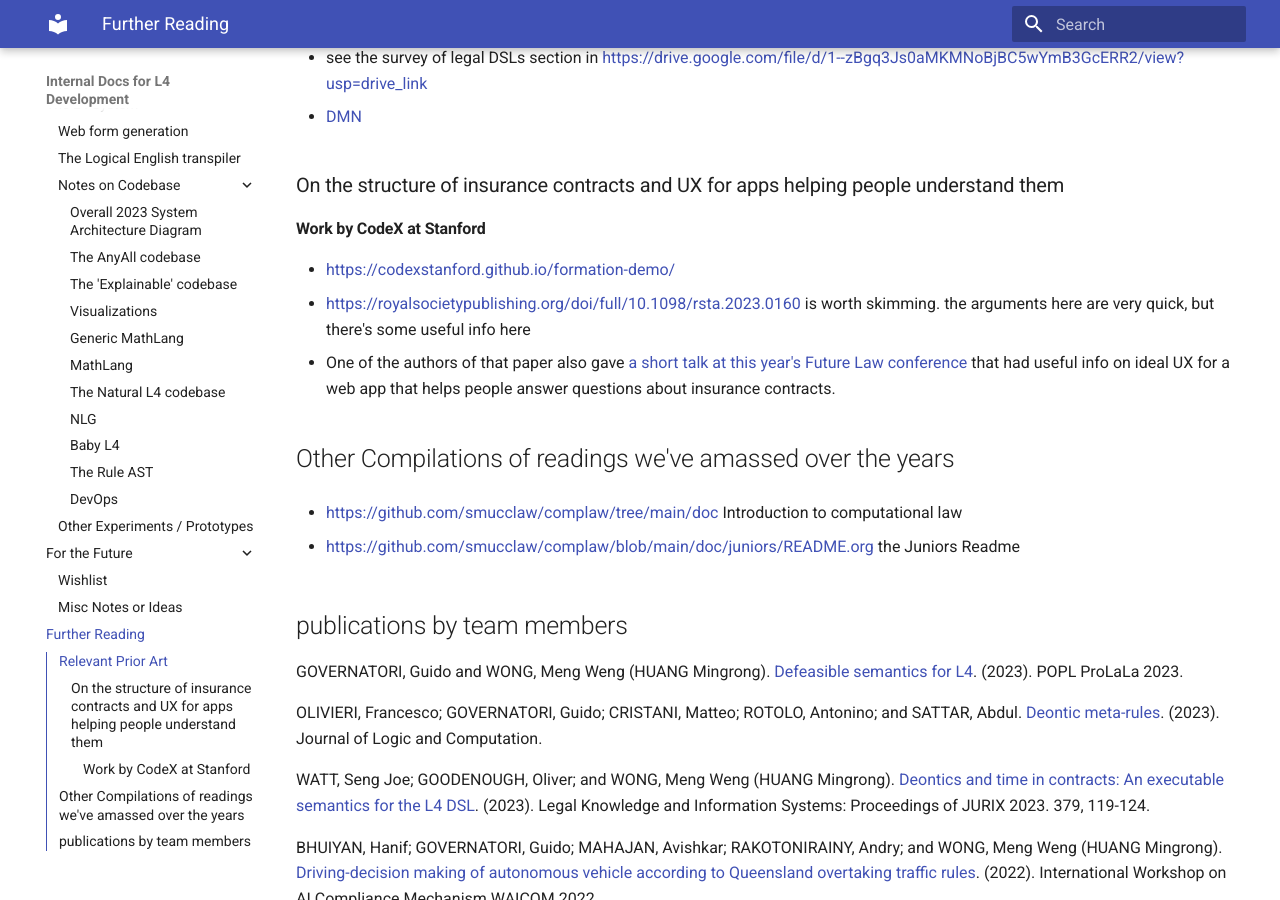
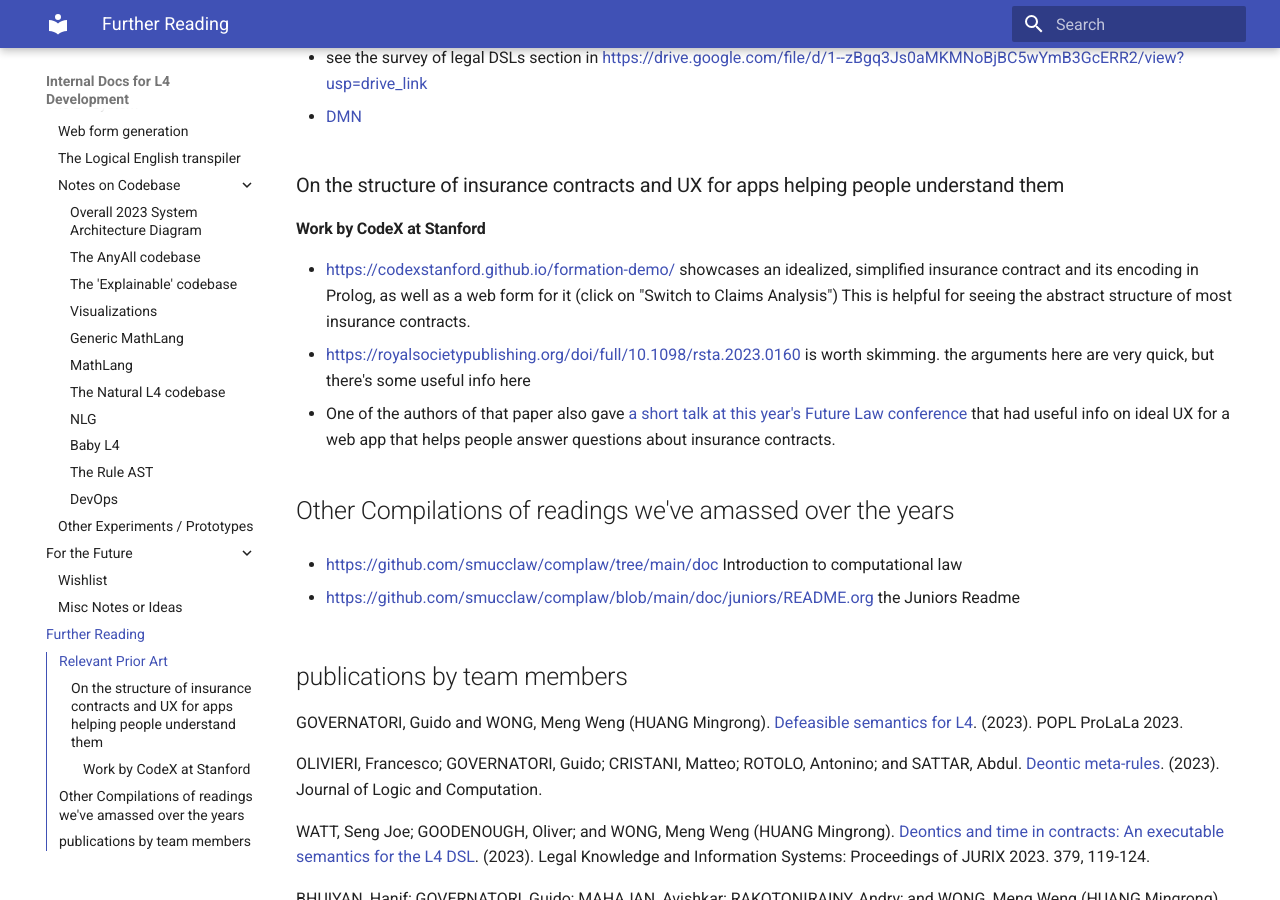
Before and after one commit to smucclaw/internal_docs, an MkDocs documentation site: the page built from docs/further_reading.md, in a window 1280 px wide and 900 px high, scrolled down 867 px. Built offline with MkDocs 1.6.1 and Material for MkDocs 9.7.7, drawn with Linux system fonts in a browser that asks for light colours.

Commit message:
Further reading: Explain the formation demo

```diff
--- a/docs/further_reading.md
+++ b/docs/further_reading.md
@@ -37,7 +37,7 @@ Ordered in roughly chronological / introductory sequence
 
 #### Work by CodeX at Stanford
 
-- <https://codexstanford.github.io/formation-demo/>
+- <https://codexstanford.github.io/formation-demo/> showcases an idealized, simplified insurance contract and its encoding in Prolog, as well as a web form for it (click on "Switch to Claims Analysis") This is helpful for seeing the abstract structure of most insurance contracts.
 - <https://royalsocietypublishing.org/doi/full/10.1098/rsta.2023.0160> is worth skimming. the arguments here are very quick, but there's some useful info here
   - One of the authors of that paper also gave [a short talk at this year's Future Law conference](https://www.youtube.com/watch?v=8LoXaybqV20&list=PL-_-ZiMvHNVL9WUAep39Y9-R8xl7lS4pG&index=5) that had useful info on ideal UX for a web app that helps people answer questions about insurance contracts.
 
```
